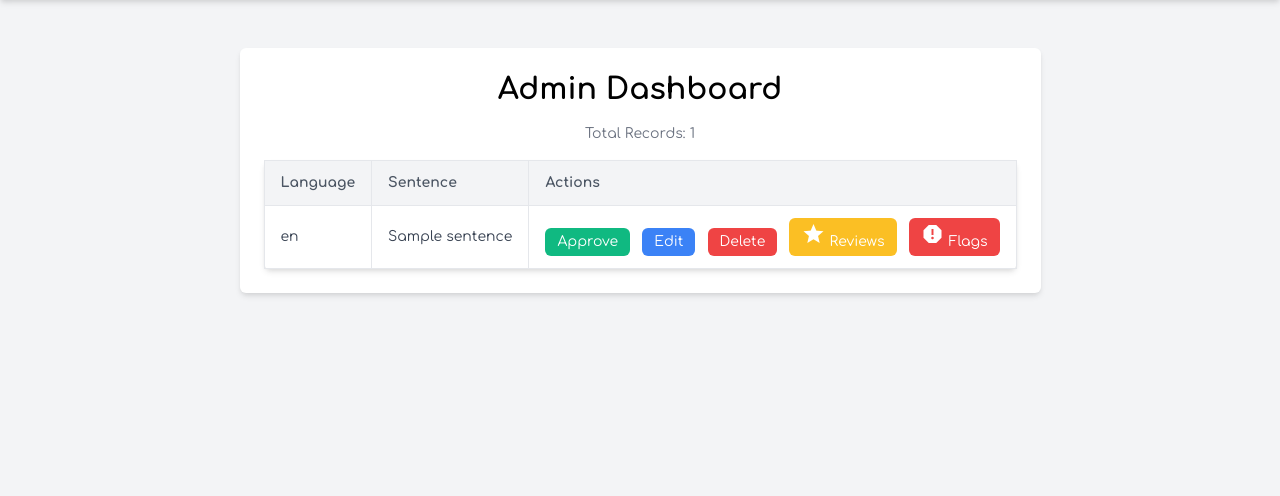
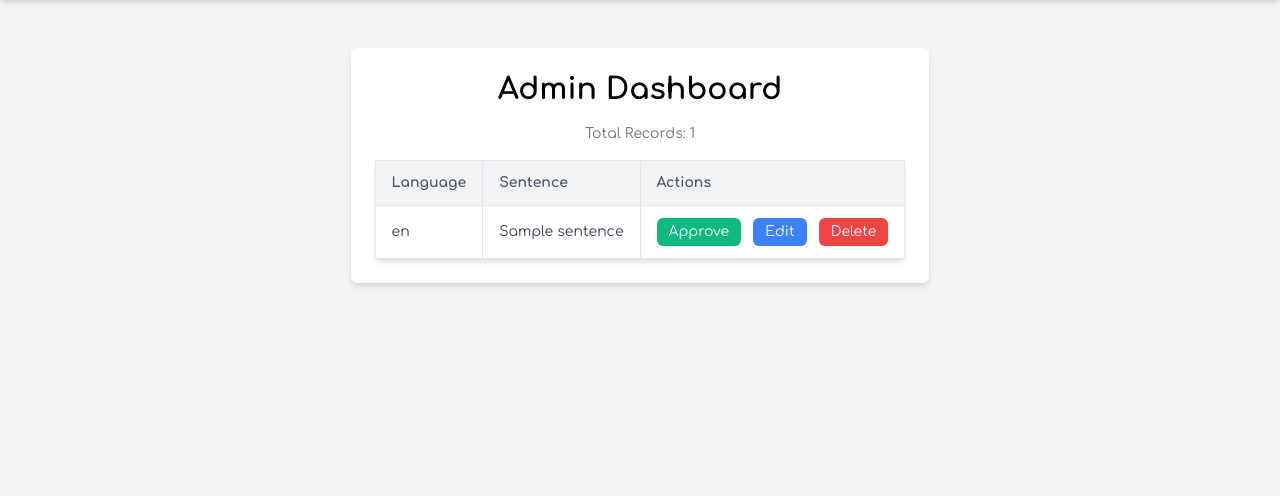
Before and after one commit to willi-felix/flora, a Flask app: template templates/admin_dashboard.html in a window 1280 px wide. Shown: the part 81-577 px from the top of the page. Run offline with Flask 3, Linux system fonts and the light colour scheme; the template is opened without the code that fills it: most values are stand-ins (such as "Sample title", 1, 10 or a date in 2020).

Commit message:
Update admin_dashboard.html

```diff
--- a/templates/admin_dashboard.html
+++ b/templates/admin_dashboard.html
@@ -32,6 +32,7 @@
                         <span class="text-green-500 font-semibold">Approved</span>
                     {% endif %}
 
+                    <!-- Edit button -->
                     <form action="{{ url_for('edit_record', record_id=record['id']) }}" method="GET" class="inline ml-2">
                         <button
                             type="submit"
@@ -40,29 +41,12 @@
                         </button>
                     </form>
 
+                    <!-- Delete button -->
                     <form action="{{ url_for('delete_record', record_id=record['id']) }}" method="POST" class="inline ml-2" onsubmit="return confirm('Are you sure you want to delete this record?');">
                         <button
                             type="submit"
                             class="bg-red-500 text-white px-3 py-1 rounded-md text-sm hover:bg-red-600">
                             Delete
-                        </button>
-                    </form>
-
-                    <!-- Review Button (redirect to admin view) -->
-                    <form action="{{ url_for('admin_review', record_id=record['id']) }}" method="GET" class="inline ml-2">
-                        <button
-                            type="submit"
-                            class="bg-yellow-400 text-white px-3 py-1 rounded-md text-sm hover:bg-yellow-500">
-                            <span class="material-icons">star</span> Reviews
-                        </button>
-                    </form>
-
-                    <!-- Flag Button (redirect to admin view) -->
-                    <form action="{{ url_for('admin_report', record_id=record['id']) }}" method="GET" class="inline ml-2">
-                        <button
-                            type="submit"
-                            class="bg-red-500 text-white px-3 py-1 rounded-md text-sm hover:bg-red-600">
-                            <span class="material-icons">report</span> Flags
                         </button>
                     </form>
                 </td>
```
